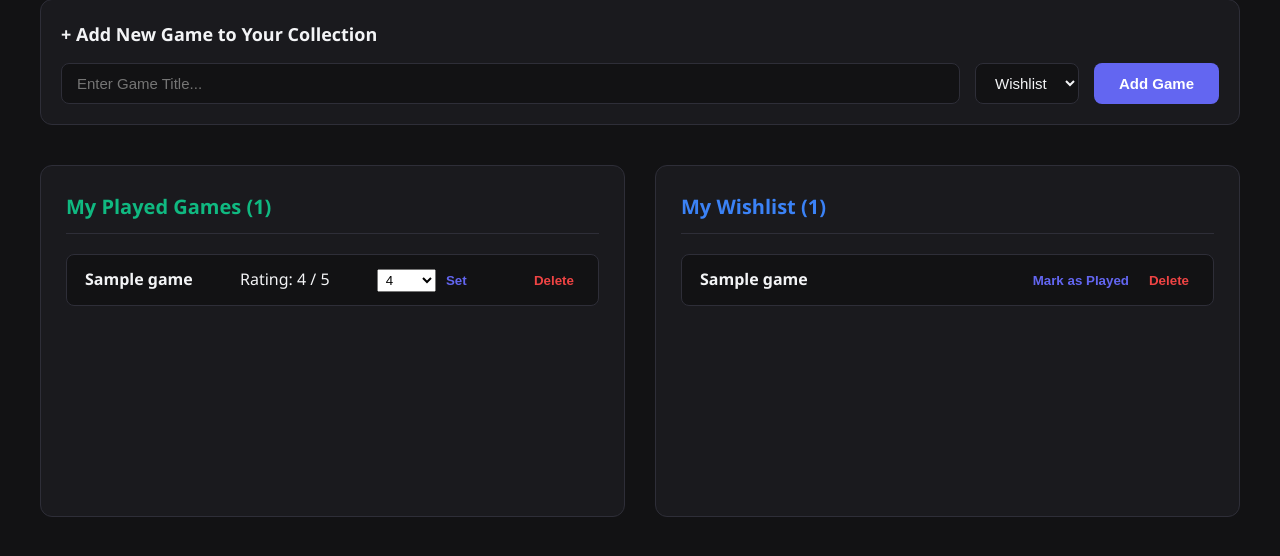
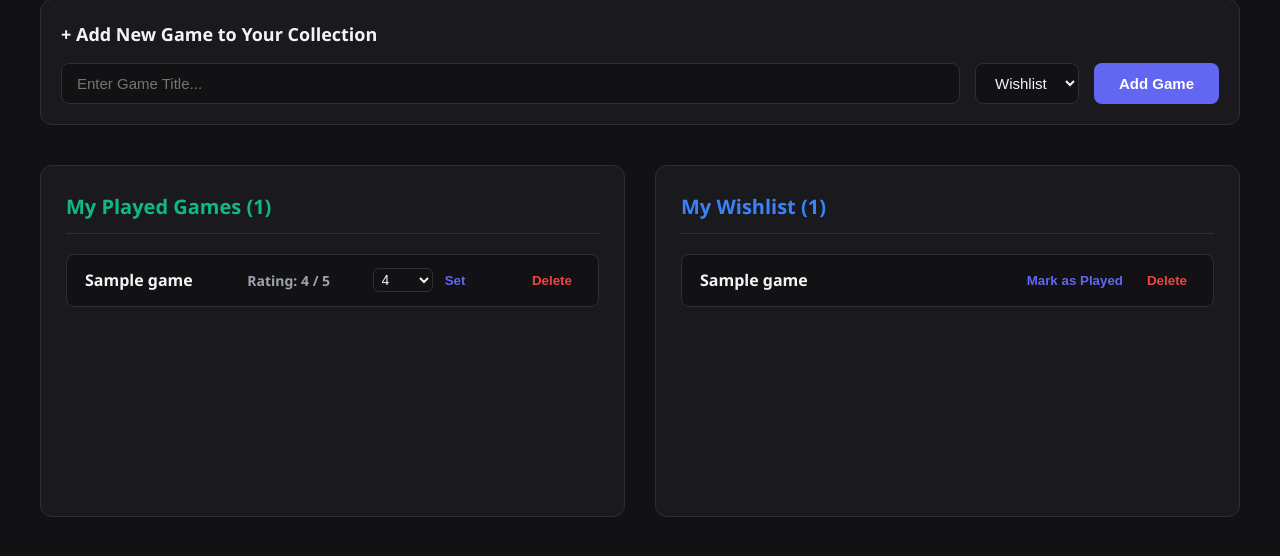
Before and after one commit to ogulcanyildiz58/My-Game-List, a Flask app: template templates/home.html in a window 1280 px wide. Shown: the part 115-671 px from the top of the page. Run offline with Flask 3, Linux system fonts and the light colour scheme; the template is opened without the code that fills it: most values are stand-ins (such as "Sample title", 1, 10 or a date in 2020).

Commit message:
update css for game lists and rating inputs

```diff
--- a/static/style.css
+++ b/static/style.css
@@ -21,7 +21,7 @@ body {
     line-height: 1.6;
 }
 
-/* Üst Menü / Header Alanı */
+
 .header-container {
     display: flex;
     justify-content: space-between;
@@ -63,7 +63,7 @@ body {
     color: white;
 }
 
-/* Oyun Ekleme Form Alanı */
+
 .form-section {
     background-color: var(--card-bg);
     padding: 20px;
@@ -120,7 +120,7 @@ body {
     background-color: var(--accent-hover);
 }
 
-/* Tablo/Sütun Yapısı (Oynananlar vs İstek Listesi) */
+
 .dashboard-grid {
     display: flex;
     gap: 30px;
@@ -179,6 +179,35 @@ body {
     font-size: 16px;
 }
 
+
+.game-rating {
+    margin-left: 12px;
+    color: var(--text-muted);
+    font-size: 14px;
+    font-weight: 600;
+}
+
+.game-item form select {
+    background-color: var(--bg-color);
+    border: 1px solid var(--border-color);
+    color: var(--text-main);
+    padding: 6px 8px;
+    border-radius: 6px;
+    font-size: 14px;
+    outline: none;
+}
+
+.game-item form button {
+    background: none;
+    border: none;
+    color: var(--accent-color);
+    font-weight: 700;
+    cursor: pointer;
+    padding: 6px 8px;
+}
+
+.game-item form button:hover { color: var(--accent-hover); }
+
 .empty-message {
     color: var(--text-muted);
     font-style: italic;
@@ -186,9 +215,7 @@ body {
     margin-top: 40px;
 }
 
-/* ==========================================================================
-   A) GİRİŞ VE KAYIT SAYFASI (Login UI) TASARIMLARI
-   ========================================================================== */
+/* login page */
 .login-body {
     display: flex;
     justify-content: center;
```
